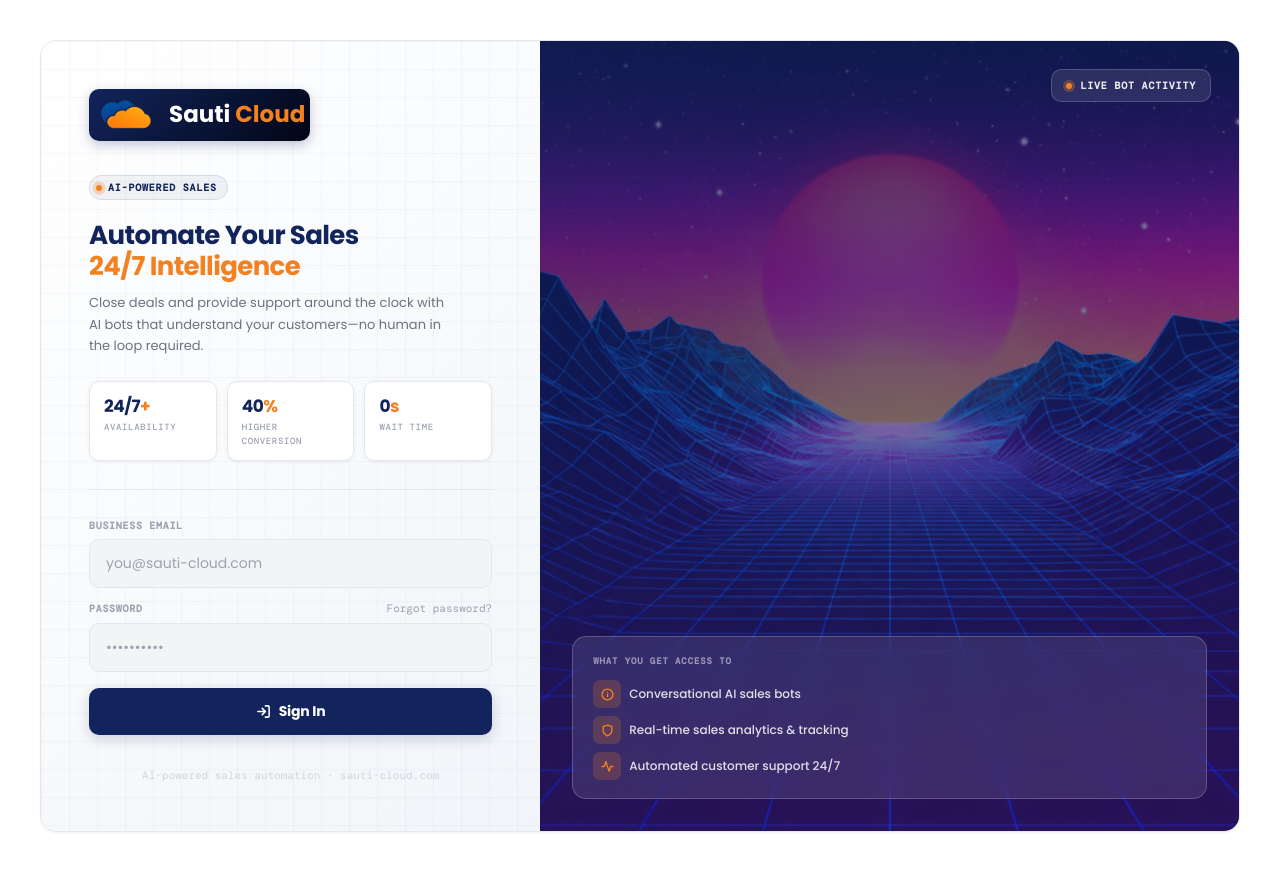
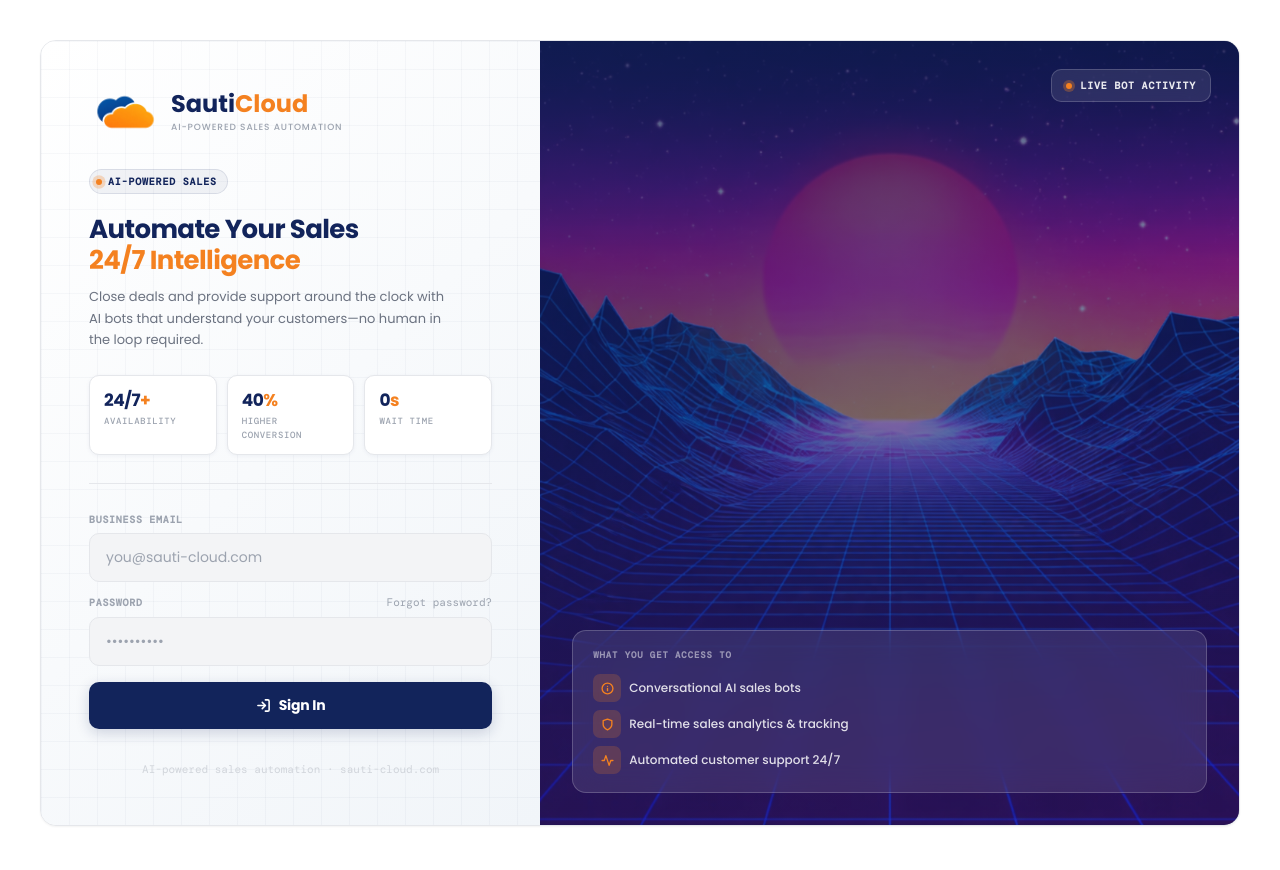
Before and after one commit to PberuKatwa/sauti-frontend, a React (Vite) app: page /login in a window 1280 px wide. Built offline with nearby package versions, Linux system fonts and the light colour scheme.

Commit message:
Upgrades v1:added better logo

```diff
--- a/src/pages/LoginPage.tsx
+++ b/src/pages/LoginPage.tsx
@@ -51,34 +51,39 @@ export default function LoginPage() {
 
           {/* Top: Logo */}
           <div className="relative z-10">
-            <div
-              style={{
-                display: "inline-flex",
-                alignItems: "center",
-                gap: "12px",
-                background: "linear-gradient(135deg, #12245B 0%, #020617 100%)",
-                borderRadius: "10px",
-                padding: "5px",
-                boxShadow: "0 4px 12px rgba(18, 36, 91, 0.25)",
-              }}
-            >
+            <div style={{ display: "flex", alignItems: "center", gap: "10px" }}>
               <img
                 src="/logo/sauti-main.png"
                 alt="Sauti-Cloud"
                 className="object-contain"
-                style={{ height: 42, maxHeight: 42, width: "auto" }}
+                style={{ height: 48, maxHeight: 48, width: "auto" }}
               />
+              <div>
                 <span
                   style={{
                     fontFamily: "'Poppins', sans-serif",
-                  fontSize: "23px",
+                    fontSize: "24px",
                     fontWeight: 700,
-                  lineHeight: 1.2,
+                    lineHeight: 1.1,
+                    color: "#12245B",
                   }}
                 >
-                <span style={{ color: "#ffffff" }}>Sauti</span>
-                <span style={{ color: "#F48120" }}> Cloud</span>
+                  Sauti<span style={{ color: "#F48120" }}>Cloud</span>
                 </span>
+                <p
+                  style={{
+                    fontFamily: "'Poppins', sans-serif",
+                    fontSize: "9px",
+                    fontWeight: 500,
+                    letterSpacing: "0.1em",
+                    textTransform: "uppercase",
+                    color: "#9CA3AF",
+                    marginTop: "2px",
+                  }}
+                >
+                  AI-Powered Sales Automation
+                </p>
+              </div>
             </div>
           </div>
 
```
Lines whose indentation alone changed are shown as unchanged.
